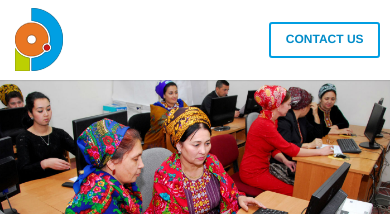
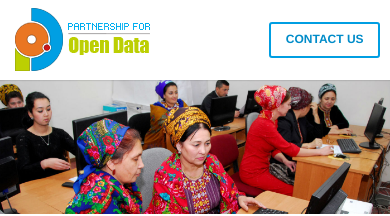
Before and after one commit to tgherzog/p4od, a Jekyll site: the page built from partners.md, in a window 390 px wide. Shown: the top 216 px of the page. Built offline with Jekyll 4.4.1, drawn with Linux system fonts in a browser that asks for light colours; nearby versions of some CDN libraries; some web fonts are replaced.

Commit message:
New navigation bar menu and other responsive tweaks

```diff
--- a/_config.yml
+++ b/_config.yml
@@ -23,7 +23,7 @@
 inc:
   title: Partnership for Open Data
   subtitle: Promoting Open Data in Developing Countries
-  logo: logos/POD-web-thumb.png # used for <link rel="apple-touch-icon">
+  logo: logos/POD-400x400.png
   slogan: # Promoting Open Data in Developing Countries
   product_url: https://docs.google.com/forms/d/10jGnTlIHD5NQcCAU_fkObPpnBb3cOG2ZWf8tIjE0ZUc/viewform
 
--- a/_layouts/base.html
+++ b/_layouts/base.html
@@ -7,7 +7,7 @@
     {% if site.inc.google_font %}<link href="https://fonts.googleapis.com/css?family={{ site.inc.google_font }}" rel="stylesheet" type="text/css">{% endif %}
 	<link type="text/css" rel="stylesheet" href="{{site.url}}/css/{{site.site_css}}"/>
     <link rel="shortcut icon" href="/favicon.ico" type="image/x-icon" />
-    <link rel="apple-touch-icon" href="{{ site.url }}/images/{{ site.inc.logo }}"/>
+    <link rel="apple-touch-icon" href="{{ site.url }}/images/logos/POD-touch-icon.png"/>
     <link href="{{ site_url }}/feed.xml" rel="alternate" type="application/rss+xml" title="{{ site.inc.title }}" />
     <meta name="title" content="{% if page.title %}{{ page.title | xml_escape }} {% else %}{{ site.inc.title }}{% endif %}">
     <link rel="canonical" href="{{ site.url }}{{ page.url }}">
@@ -34,7 +34,7 @@
     <header>
         <nav id="navigation">
             <a class="brand" href="{{ site.url }}/">
-                <img src="{{site.url}}/images/{{ site.inc.logo }}" alt="POD">
+                <img src="{{site.url}}/images/logos/POD-web-thumb2.png" alt="POD">
             </a>
 			{% for item in site.menu %}
 			<a {%if item.id == page.menu%} class="active" {%endif%}href="{{ site.url }}{{ item.href }}">{{ item.title }}</a>
--- a/_layouts/page.html
+++ b/_layouts/page.html
@@ -11,7 +11,7 @@
 
     <div class="container">
         <header>
-			<img class="brand" src="{{site.url}}/images/logos/pod-twitter-400-x-400.png"/>
+			<img class="brand" src="{{site.url}}/images/logos/POD-400x400.png"/>
             <h1 class="title">{{ page.title }}</h1>
             {% if page.subtitle %}<h2 class="subtitle">{{ page.subtitle }}</h2>{% endif %}
         </header>
```
Also changed, not shown: css/_responsive.scss (+23 -21 lines), README.md (added), css/site.css, images/logos/POD-400x400.png (renamed from images/logos/pod-twitter-400-x-400.png), images/logos/POD-web-thumb.png (deleted), images/logos/POD-web-thumb1-bw.png (renamed from images/logos/POD-web-thumb-bw.png), images/logos/POD-web-thumb1.png (added), images/logos/POD-web-thumb2.png (added).
